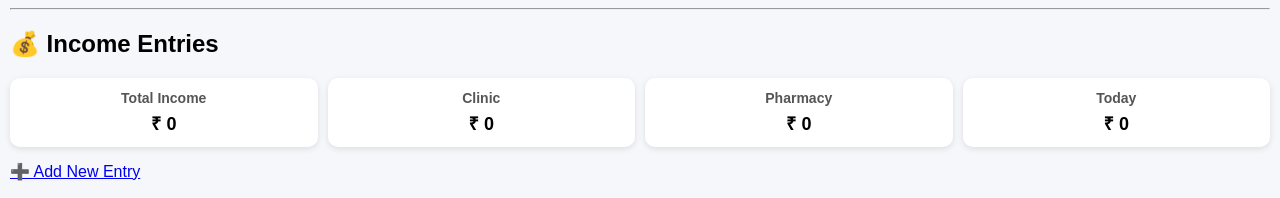
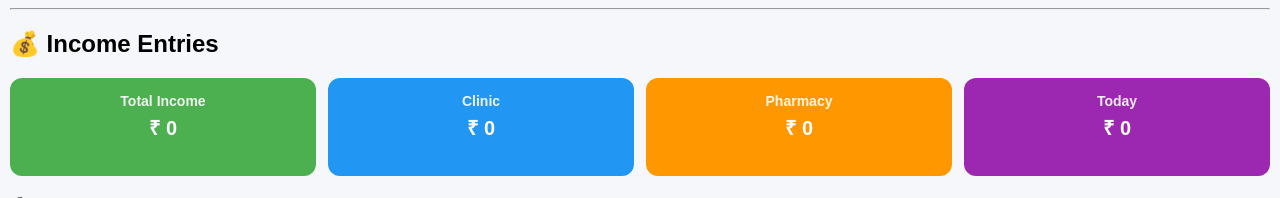
Before and after one commit to agrawalgajendra2019-max/fd-tracker, a Flask app: page /income/ in a window 1280 px wide. Shown: the part 49-247 px from the top of the page. Run offline with Flask 3, Linux system fonts and the light colour scheme; a user stored in the database is signed in; data that the repository does not hold is empty.

Commit message:
Added income cards, fixed date bug, improved UI and stability

```diff
--- a/templates/income/income_list.html
+++ b/templates/income/income_list.html
@@ -7,50 +7,56 @@
 <style>
 .card-container {
     display: grid;
-    grid-template-columns: repeat(auto-fit, minmax(150px, 1fr));
-    gap: 10px;
-    margin: 15px 0;
+    grid-template-columns: repeat(auto-fit, minmax(160px, 1fr));
+    gap: 12px;
+    margin: 20px 0;
 }
 
 .card {
-    background: white;
-    padding: 12px;
-    border-radius: 10px;
-    box-shadow: 0 2px 6px rgba(0,0,0,0.1);
+    padding: 15px;
+    border-radius: 12px;
+    color: white;
     text-align: center;
+    font-weight: bold;
 }
 
 .card h4 {
     margin: 0;
     font-size: 14px;
-    color: #555;
+    opacity: 0.9;
 }
 
 .card p {
-    font-size: 18px;
-    font-weight: bold;
-    margin: 5px 0 0;
+    font-size: 20px;
+    margin-top: 5px;
 }
+
+/* Different colors */
+.total { background: #4CAF50; }
+.clinic { background: #2196F3; }
+.pharmacy { background: #FF9800; }
+.today { background: #9C27B0; }
+
 </style>
 
 <div class="card-container">
 
-    <div class="card">
+    <div class="card total">
         <h4>Total Income</h4>
         <p>₹ {{ total_income }}</p>
     </div>
 
-    <div class="card">
+    <div class="card clinic">
         <h4>Clinic</h4>
         <p>₹ {{ clinic_total }}</p>
     </div>
 
-    <div class="card">
+    <div class="card pharmacy">
         <h4>Pharmacy</h4>
         <p>₹ {{ pharmacy_total }}</p>
     </div>
 
-    <div class="card">
+    <div class="card today">
         <h4>Today</h4>
         <p>₹ {{ today_income }}</p>
     </div>
```
